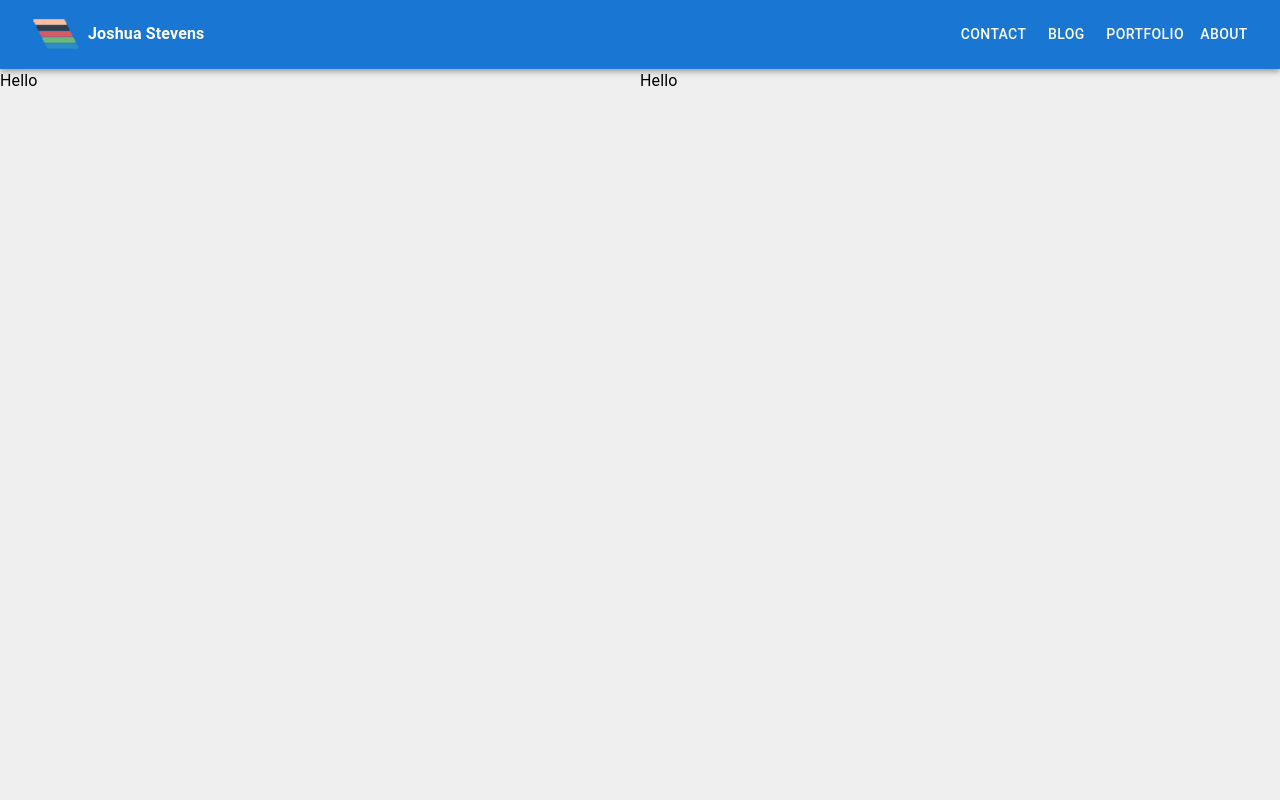
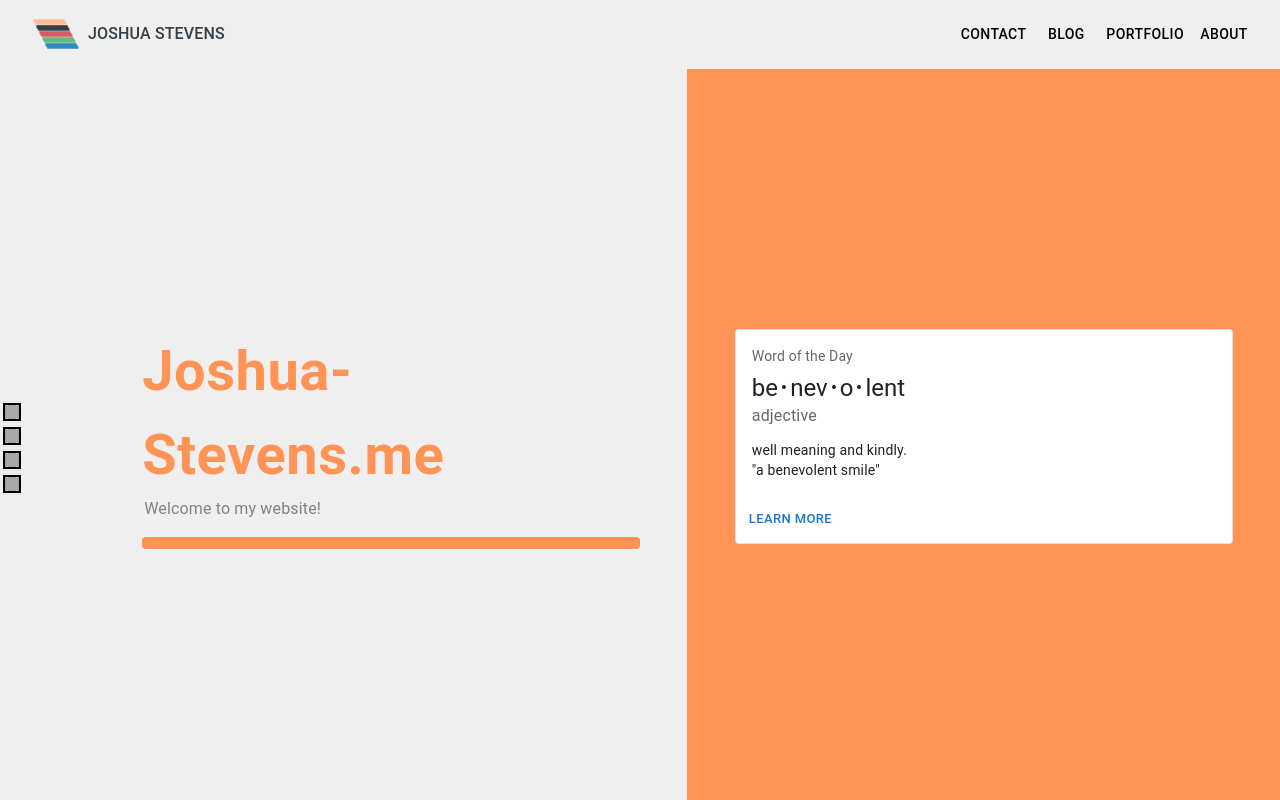
Before and after one commit to JoshStevens56/joshstevens56.github.io, a React (Create React App) app in the folder jsweb-react-frontend/: page / in a window 1280 px wide. Shown: the top 800 px of the page. Built offline with nearby package versions, Linux system fonts and the light colour scheme.

Commit message:
update home page styling

```diff
--- /dev/null
+++ b/jsweb-react-frontend/src/component/Subpage.tsx
@@ -0,0 +1,45 @@
+import * as React from "react";
+import {
+  Box,
+  Typography,
+  Card,
+  CardContent,
+  CardActions,
+  Button,
+  Color,
+} from "@mui/material";
+import { useNavigate } from "react-router-dom";
+import { title } from "process";
+
+import "../style.css";
+
+interface Subpage {
+  title: string;
+  subtitle: string;
+  button_text: string;
+  button_link: string;
+  theme_colour: string;
+  subcontent: any;
+}
+
+export const Subpage = (Props: Subpage) => {
+  const navigate = useNavigate();
+
+  return (
+    <Box className="subpage">
+      <Box className="component">
+        <Typography color={Props.theme_colour} className="title">
+          {Props.title}
+        </Typography>
+        <Typography className="subtitle">{Props.subtitle}</Typography>
+        <Button
+                onClick={() => navigate(`/${Props.button_link}`)}
+                sx={{ my: 2, background: (Props.theme_colour), color:"white", display: "block"}}
+              >
+          {Props.button_text}
+        </Button>
+      </Box>
+      <Box className="component" sx={{background:(Props.theme_colour)}}>{Props.subcontent}</Box>
+    </Box>
+  );
+};
--- a/jsweb-react-frontend/src/pages/Home.tsx
+++ b/jsweb-react-frontend/src/pages/Home.tsx
@@ -1,5 +1,18 @@
-import { Box, Typography } from "@mui/material";
-import '../style.css'
+import * as React from "react";
+import {
+  Box,
+  Typography,
+  Card,
+  CardContent,
+  CardActions,
+  Button,
+} from "@mui/material";
+
+import { Subpage } from "../component/Subpage";
+import logo from "../logo.svg";
+import ScrollFlag from "../ui-components/ScrollFlag";
+
+import "../style.css";
 
 /** ------------------------------------
  *  Home
@@ -9,15 +22,93 @@ import '../style.css'
  *
  * ------------------------------------ */
 
+const bull = (
+  <Box
+    component="span"
+    sx={{ display: "inline-block", mx: "2px", transform: "scale(0.8)" }}
+  >
+    •
+  </Box>
+);
+
+const card = (
+  <React.Fragment>
+    <CardContent>
+      <Typography sx={{ fontSize: 14 }} color="text.secondary" gutterBottom>
+        Word of the Day
+      </Typography>
+      <Typography variant="h5" component="div">
+        be{bull}nev{bull}o{bull}lent
+      </Typography>
+      <Typography sx={{ mb: 1.5 }} color="text.secondary">
+        adjective
+      </Typography>
+      <Typography variant="body2">
+        well meaning and kindly.
+        <br />
+        {'"a benevolent smile"'}
+      </Typography>
+    </CardContent>
+    <CardActions>
+      <Button size="small">Learn More</Button>
+    </CardActions>
+  </React.Fragment>
+);
+
+const homesubcontent = (
+  <React.Fragment>
+    <Card variant="outlined">{card}</Card>
+  </React.Fragment>
+);
+
 export default function Home() {
   return (
     <>
-      <Box className='home'>
-        <Box className='title'>
-          <Typography className='title'>Hello</Typography>
+      <Box className="homepage">
+        <Box className="scrollbar">
+          <ScrollFlag/>
         </Box>
-        <Box>
-          <Typography>Hello</Typography>
+        <Box className = "subpages">
+          <Subpage
+            title="Joshua-Stevens.me"
+            subtitle="Welcome to my website!"
+            button_text=""
+            button_link=""
+            theme_colour="#FF9456"
+            subcontent={homesubcontent}
+          />
+          <Subpage
+            title="About"
+            subtitle="Overview of everything me"
+            button_text="Check me out"
+            button_link="about"
+            theme_colour="#323F49"
+            subcontent={homesubcontent}
+          />
+          <Subpage
+            title="Portfolio"
+            subtitle="Take a closer look at my professional career"
+            button_text="Check me out"
+            button_link="about"
+            theme_colour="#D85A62"
+            subcontent={homesubcontent}
+          />
+          <Subpage
+            title="Blog"
+            subtitle="My thoughts on my latest obsessions"
+            button_text="Check me out"
+            button_link="about"
+            theme_colour="#6AB97B"
+            subcontent={homesubcontent}
+          />
+          <Subpage
+            title="Contact"
+            subtitle="Reach out to me if you have any questiosn"
+            button_text="Check me out"
+            button_link="about"
+            theme_colour="#2D8CC5"
+            subcontent={homesubcontent}
+          />
         </Box>
       </Box>
     </>
--- a/jsweb-react-frontend/src/style.css
+++ b/jsweb-react-frontend/src/style.css
@@ -1,4 +1,3 @@
-
 :root {
   --theme-colour-orange: #FF9456;
   --theme-colour-steel: #323F49;
@@ -8,17 +7,37 @@
   --background-colour-1: #EFEFEF;
 }
 
-  html{
-    height:100%
-  }
+html,
 body {
-    background-color: var(--background-colour-1);
-    height:100%;
-    margin:0;
+  margin: 0;
+  padding: 0;
+  height: 100%;
+    /* needed for container min-height */
 }
 
-  .app,.page {
-    height:100%
+#root {
+  position: relative;
+  height: auto !important;
+  min-height: 100%;
+  background-color: var(--background-colour-1);
+}
+
+.app {
+  height: 100%;
+  min-height: 4px;
+  width:100%
+}
+
+.header {
+  /*height:4%*/
+  background: var(--background-colour-1);
+  color: black;
+  box-shadow: none;
+  display:fixed
+}
+
+.page {
+  height: 95%
 }
 
 .logo {
@@ -32,36 +51,64 @@
   }
 }
 
-  .header{
-    background-color: #282c34;
-    min-height: 42px;
-    max-height: 4%;
+.scrollbar {
   display: flex;
-    flex-direction: row;
-    align-items:stretch;
-    justify-content:space-evenly;
-    font-size: calc(10px + 2vmin);
-    color: white;
+  position: sticky;
+  width: 8%;
+  min-height: 100%;
+
+  .img{
+    position: fixed;
+    align-content: center;
+    top:50%;
+
+    .icons{
+      display:flex;
+      flex-direction:column;
     }
-  .app-link {
-    color: #61dafb;
-  }
-
-  @keyframes App-logo-spin {
-    from {
-      transform: rotate(0deg);
-    }
-    to {
-      transform: rotate(360deg);
   }
 }
 
-  .home{
-    display:flex;
-    height: 100%;
+
+.homepage {
+  display: flex;
+  flex-direction: row;
+  height: inherit;
 }
 
-  .title{
-    font-size: 100;
+.subpages{
+
+  width:100%;
+
+  .subpage {
+    display: flex;
+    flex-direction: row;
+
+    .component {
+      display: flex;
+      flex-direction: column;
+      padding: 22% 4% 22% 4%;
+      text-align: left;
       width:50%
     }
+
+    .title {
+      font-weight: 600;
+      font-size: 7vmin;
+      align-content: center;
+      overflow: auto;
+      overflow-wrap: break-word;
+    }
+
+    .subtitle {
+      font-weight: 400;
+      padding-left: 0.4%;
+      font-size: 2vmin;
+      align-content: center;
+      overflow: auto;
+      overflow-wrap: break-word;
+      color: #828282
+    }
+
+  }
+}
--- a/jsweb-react-frontend/src/ui-components/Header.tsx
+++ b/jsweb-react-frontend/src/ui-components/Header.tsx
@@ -9,6 +9,8 @@ import { useNavigate } from "react-router-dom";
 
 import logo from "../logo.svg";
 
+import '../style.css';
+
 const pages = ["About", "Portfolio", "Blog", "Contact"];
 
 function Header() {
@@ -16,18 +18,17 @@ function Header() {
   const navigate = useNavigate();
 
   return (
-    <AppBar position="static">
+    <AppBar position="sticky" sx={{background:'#EFEFEF', color: '#323F49', boxShadow:'none'}} className="header">
       <Container maxWidth="xl">
         <Toolbar disableGutters>
           <Button onClick={() => navigate("/")}>
-            {" "}
             <img
               src={logo}
               className="logo"
               onClick={() => navigate("/")}
             ></img>
           </Button>
-          <Typography fontWeight={'bold'}>Joshua Stevens</Typography>
+          <Typography fontWeight='500' fontSize='2vmin' textTransform='uppercase'>Joshua Stevens</Typography>
           <Box
             sx={{
               flexGrow: 1,
@@ -38,7 +39,7 @@ function Header() {
               <Button
                 key={page}
                 onClick={() => navigate(`/${page}`)}
-                sx={{ my: 2, color: "white", display: "block" }}
+                sx={{ my: 2, color: "black", display: "block" }}
               >
                 {page}
               </Button>
--- /dev/null
+++ b/jsweb-react-frontend/src/ui-components/ScrollFlag.tsx
@@ -0,0 +1,19 @@
+import * as React from "react";
+import SquareTwoToneIcon from "@mui/icons-material/SquareTwoTone";
+import logo from "../logo.svg";
+import { Box } from "@mui/material";
+
+import '../style.css'
+
+export default function ScrollFlag() {
+  return (
+    <Box className="img">
+      <Box className="icons">
+        <SquareTwoToneIcon />
+        <SquareTwoToneIcon />
+        <SquareTwoToneIcon />
+        <SquareTwoToneIcon />
+      </Box>
+    </Box>
+  );
+}
```
Also changed, not shown: 1 other file (tests, documents, lock files or other folders). Lines whose indentation alone changed are shown as unchanged.
